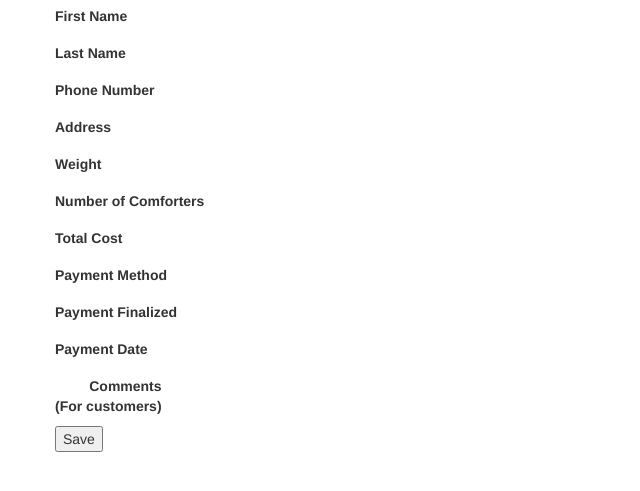
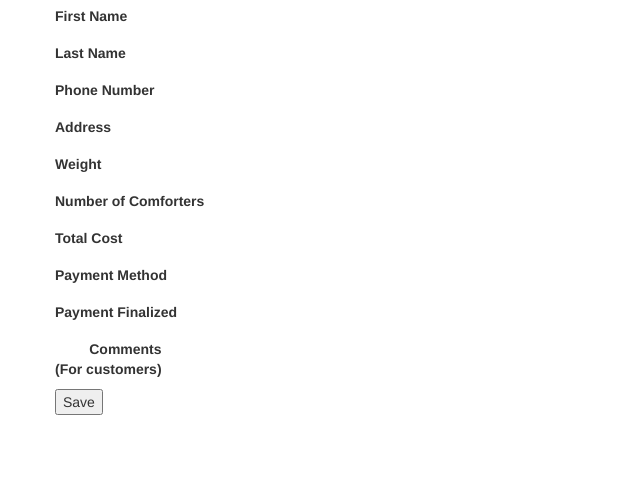
Before and after one commit to philangist/laundry_erm, a Django app: page /wash_fold/add/ in a window 1280 px wide. Shown: the part 99-590 px from the top of the page, without its empty margins (0-640 px from the left). Run offline with Django 3.2, Linux system fonts and the light colour scheme; the visitor is signed in with stand-in values (Sample User, id 1); parts of the project's set-up code (start-up, migrations or seed data) failed here and were passed over; some libraries are stand-ins or nearby versions.

Commit message:
Remove unused field in wash fold form

```diff
--- a/launder/templates/launder/wash_fold_form.html
+++ b/launder/templates/launder/wash_fold_form.html
@@ -174,14 +174,6 @@
         </div>
 
         <div class="control-group">
-            <label class="control-label">Payment Date</label>
-            <div class="controls">
-                {{ form.payment_date }}
-                <p class="help-block"></p>
-            </div>
-        </div>
-
-        <div class="control-group">
             <label class="control-label">Comments</br>(For customers)</label>
             <div class="controls">
                 {{ form.comments }}
```
